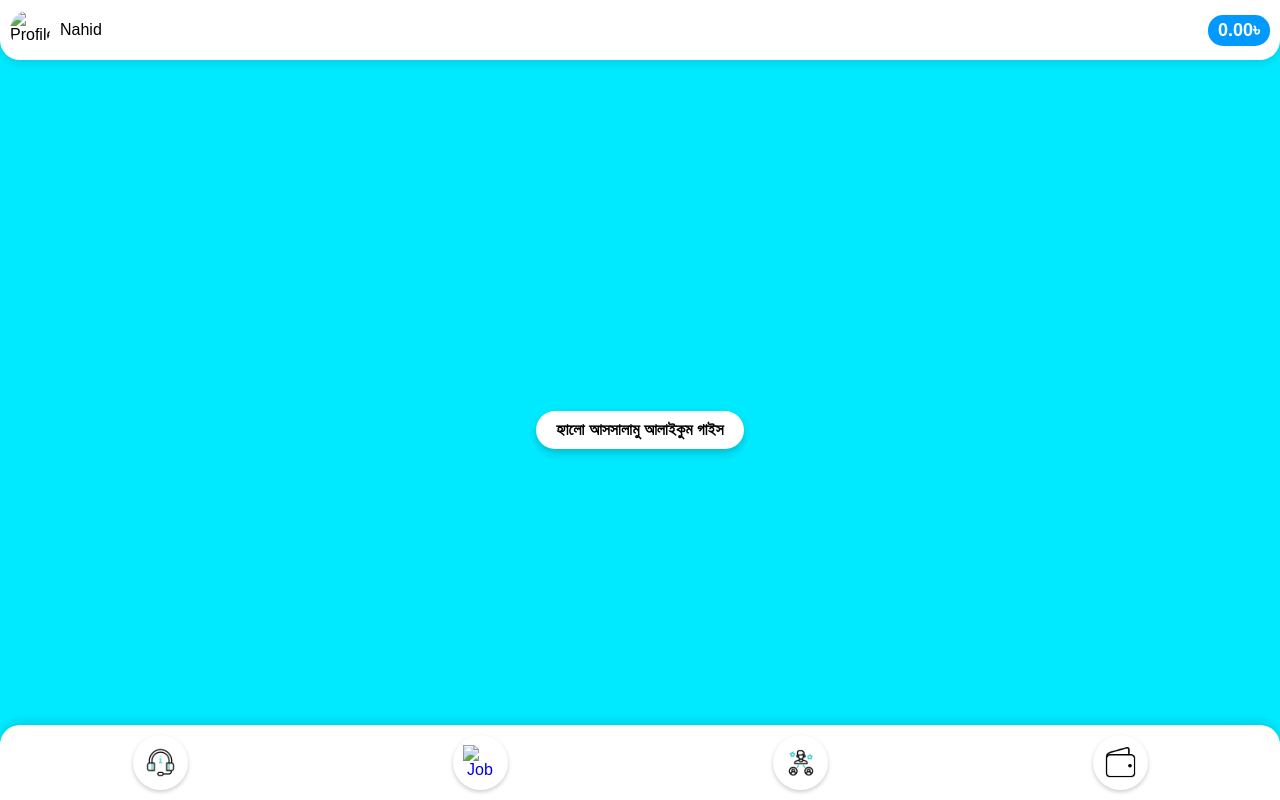
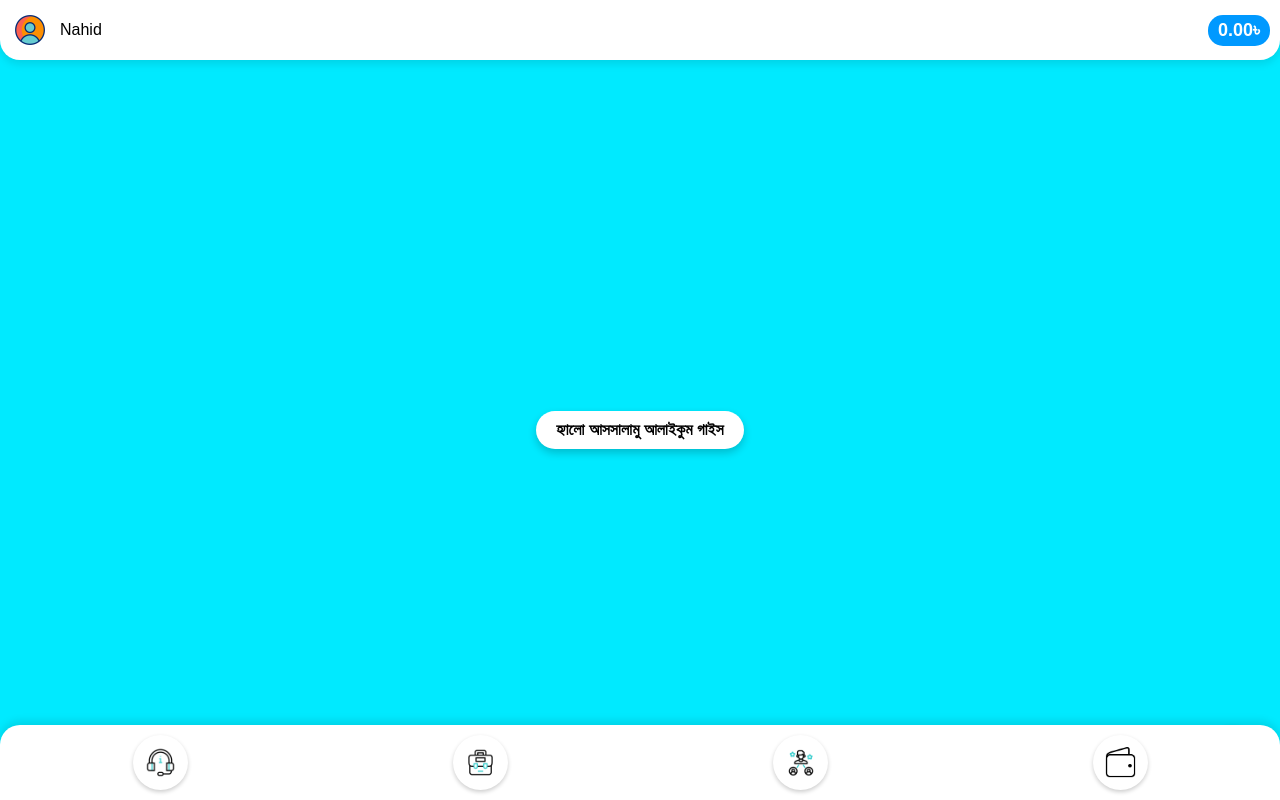
Before and after one commit to nahidbroxsr/profile, a plain HTML site: page index.html in a window 1280 px wide. Drawn offline with Linux system fonts and the light colour scheme.

Commit message:
Update index.html

```diff
--- a/index.html
+++ b/index.html
@@ -9,7 +9,7 @@
 <body>
     <header>
         <div class="profile">
-            <img src="profile.jpg" alt="Profile">
+            <img src="profile_11186790.gif" alt="Profile">
             <span>Nahid</span>
         </div>
         <div class="balance">0.00৳</div>
@@ -24,7 +24,7 @@
 
     <footer>
         <a href="home.html" class="icon-btn"><img src="information_15579164.gif" alt="Home"></a>
-        <a href="job.html" class="icon-btn"><img src="job-icon.png" alt="Job"></a>
+        <a href="job.html" class="icon-btn"><img src="briefcase_17204076.gif" alt="Job"></a>
         <a href="community.html" class="icon-btn"><img src="influencer_12761164.gif" alt="Community"></a>
         <a href="wallet.html" class="icon-btn"><img src="icons8-wallet.gif" alt="Wallet"></a>
     </footer>
```
